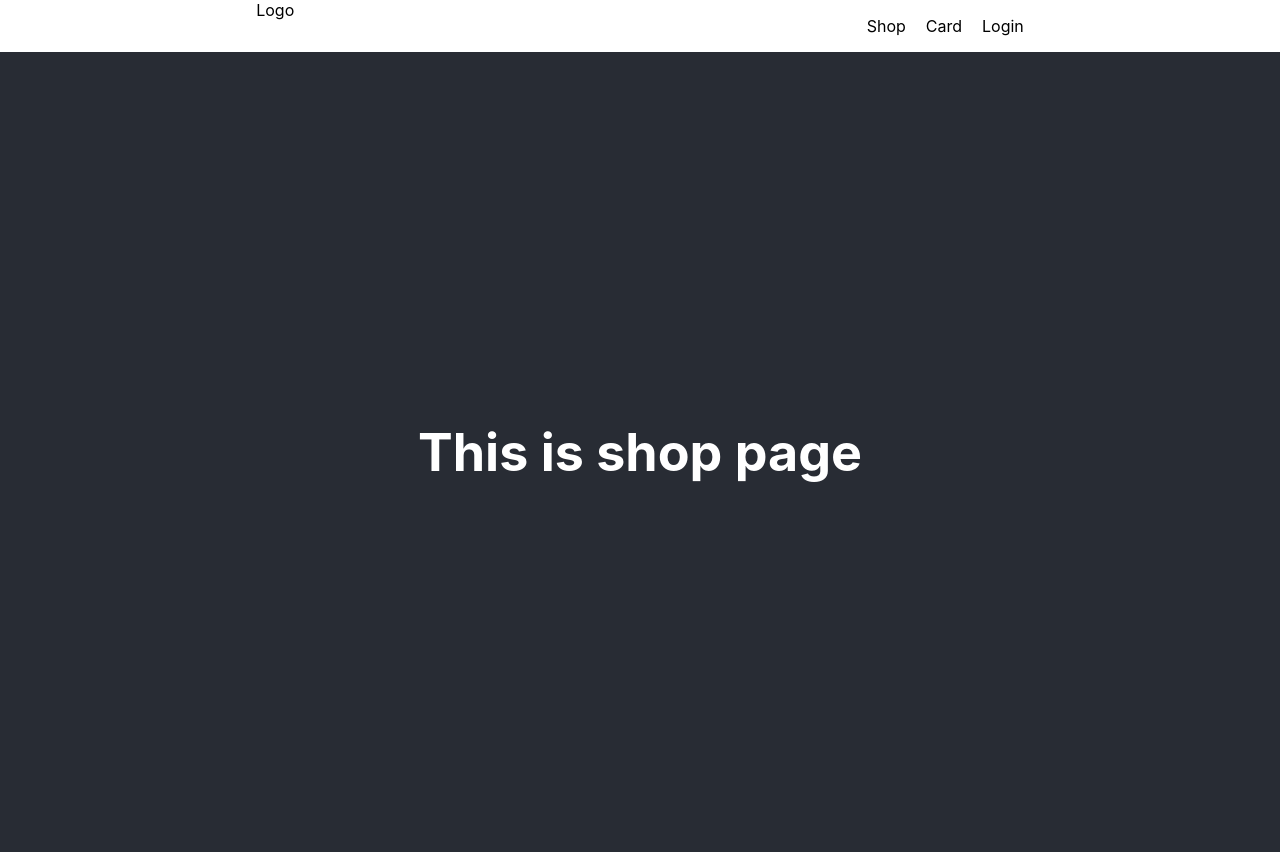
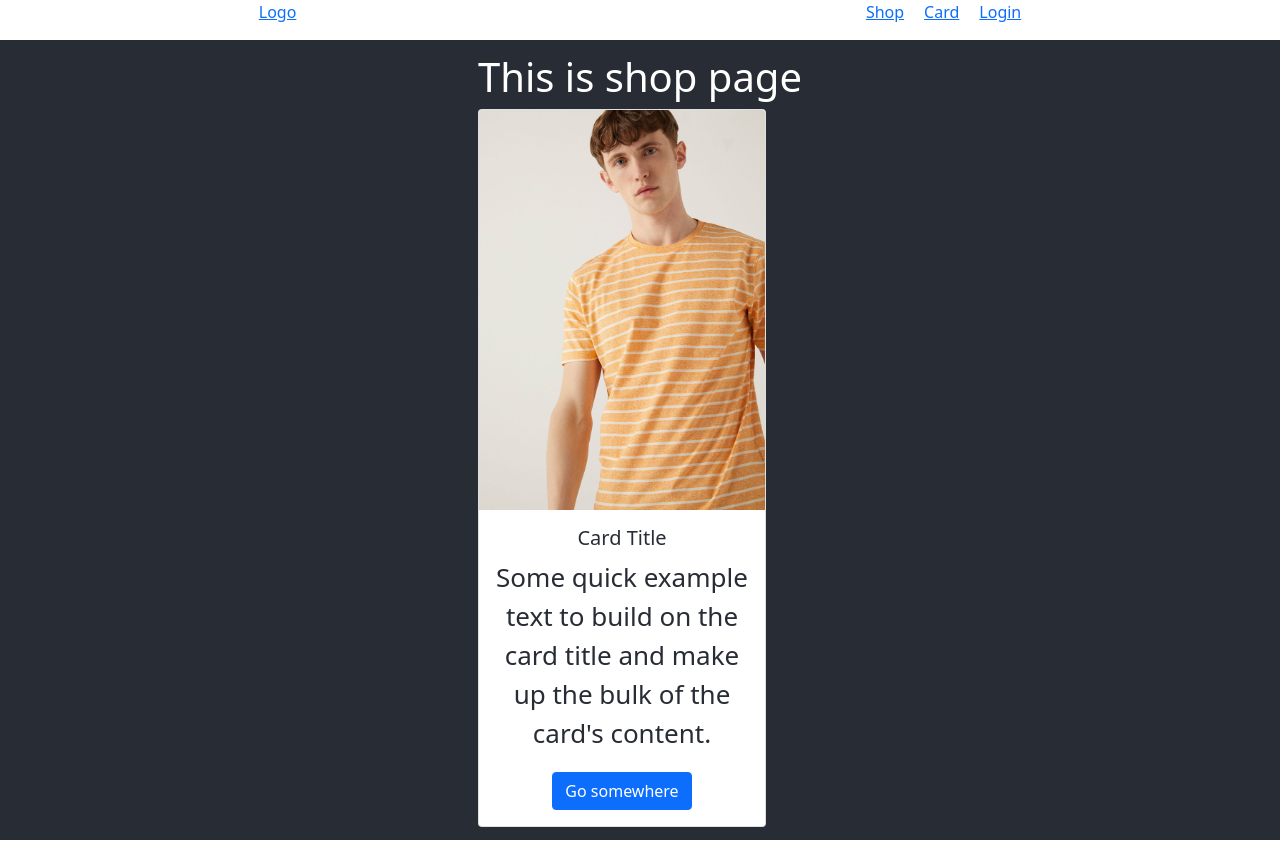
Before and after one commit to andreaangelova/shop, a React (Create React App) app: page /shop in a window 1280 px wide. Built offline with nearby package versions, Linux system fonts and the light colour scheme.

Commit message:
add card

```diff
--- a/package.json
+++ b/package.json
@@ -6,7 +6,9 @@
     "@testing-library/jest-dom": "^5.11.4",
     "@testing-library/react": "^11.1.0",
     "@testing-library/user-event": "^12.1.10",
+    "bootstrap": "^5.0.2",
     "react": "^17.0.2",
+    "react-bootstrap": "^2.0.0-beta.4",
     "react-dom": "^17.0.2",
     "react-router-dom": "^5.2.0",
     "react-scripts": "4.0.3",
--- a/src/App.css
+++ b/src/App.css
@@ -28,6 +28,11 @@
   text-align: right;
   margin-right: 10%;
 }
+
+.card {
+  color: #282c34;
+}
+
 .App-logo {
   height: 40vmin;
   pointer-events: none;
--- a/src/App.js
+++ b/src/App.js
@@ -1,4 +1,5 @@
 import { BrowserRouter as Router, Route, Switch } from "react-router-dom";
+import "bootstrap/dist/css/bootstrap.min.css";
 import "./App.css";
 import Nav from "./components/Nav";
 import Card from "./components/pages/Card";
@@ -8,10 +9,10 @@ import Shop from "./components/pages/Shop";
 
 function App() {
   return (
-    <div className="App">
-      <Nav></Nav>
-      <header className="App-header">
-        <Router>
+    <Router>
+      <div className="App">
+        <Nav></Nav>
+        <header className="App-header">
           <Switch>
             <Route path="/home" component={Home}></Route>
             <Route path="/shop" component={Shop}></Route>
@@ -19,9 +20,9 @@ function App() {
             <Route path="/login" component={Login}></Route>
             <Route path="/" component={Home}></Route>
           </Switch>
-        </Router>
-      </header>
-    </div>
+        </header>
+      </div>
+    </Router>
   );
 }
 
--- a/src/components/Nav.js
+++ b/src/components/Nav.js
@@ -1,11 +1,21 @@
+import { Link } from "react-router-dom";
+
 const Nav = () => {
   return (
     <div className="nav">
-      <span>Logo</span>
+      <span>
+        <Link to="/">Logo</Link>
+      </span>
       <ul>
-        <li>Shop</li>
-        <li>Card</li>
-        <li>Login</li>
+        <li>
+          <Link to="/shop">Shop</Link>
+        </li>
+        <li>
+          <Link to="/card">Card</Link>
+        </li>
+        <li>
+          <Link to="/login">Login</Link>
+        </li>
       </ul>
     </div>
   );
--- a/src/components/pages/Shop.js
+++ b/src/components/pages/Shop.js
@@ -1,5 +1,23 @@
+import { Button, Card } from "react-bootstrap";
+import image from "./../../images/image1.jpeg";
+
 const Shop = () => {
-  return <h1>This is shop page</h1>;
+  return (
+    <div>
+      <h1>This is shop page</h1>
+      <Card className="card" style={{ width: "18rem" }}>
+        <Card.Img variant="top" src={image} />
+        <Card.Body>
+          <Card.Title>Card Title</Card.Title>
+          <Card.Text>
+            Some quick example text to build on the card title and make up the
+            bulk of the card's content.
+          </Card.Text>
+          <Button variant="primary">Go somewhere</Button>
+        </Card.Body>
+      </Card>
+    </div>
+  );
 };
 
 export default Shop;
```
Also changed, not shown: 1 other file (tests, documents, lock files or other folders).
